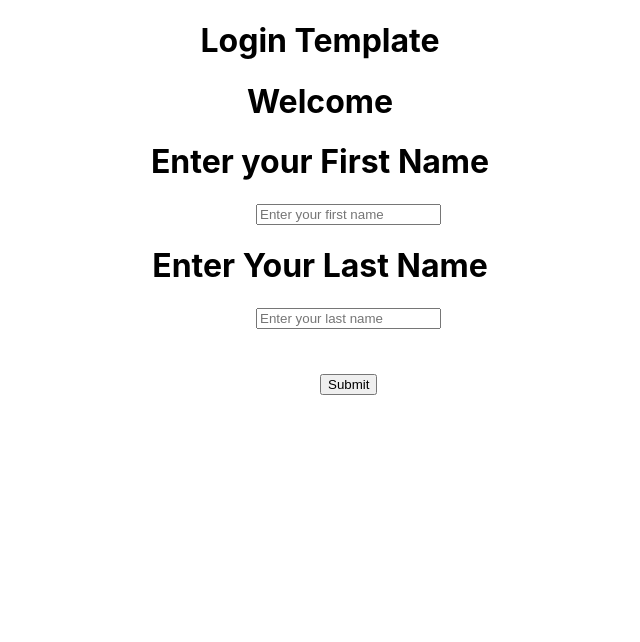
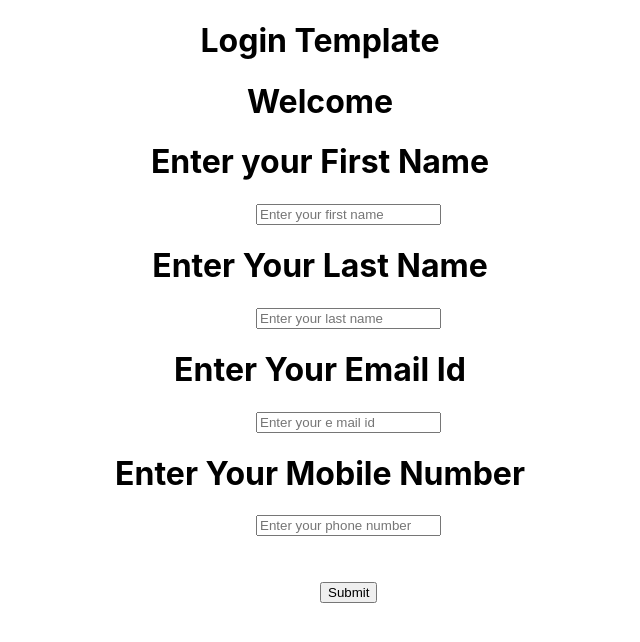
Before and after one commit to Ashutosh-Maurya-87/web-Application, a React (Create React App) app in the folder all login/: page / in a window 1280 px wide. Shown: the top 642 px of the page, without its empty margins (320-960 px from the left). Built offline with nearby package versions, Linux system fonts and the light colour scheme.

Commit message:
more_Updation_On_Login

```diff
--- a/all login/src/App.js
+++ b/all login/src/App.js
@@ -75,6 +75,28 @@ const App = () => {
               onChange={inputEvent}
               value={fullname.lname}
             />
+            <h1>Enter Your Email Id</h1>
+            <input
+              style={{
+                marginLeft: '45%'
+              }}
+              type='email'
+              placeholder='Enter your e mail id'
+              name="email"
+              onChange={inputEvent}
+              value={fullname.email}
+            />
+            <h1>Enter Your Mobile Number</h1>
+            <input
+              style={{
+                marginLeft: '45%'
+              }}
+              type='number'
+              placeholder='Enter your phone number'
+              name="phone"
+              onChange={inputEvent}
+              value={fullname.phone}
+            />
           </div>
           <br />
           <button
```
